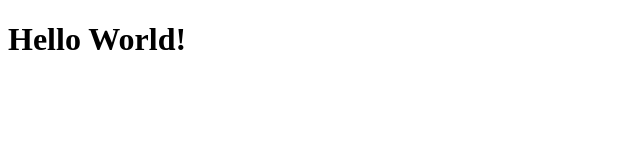
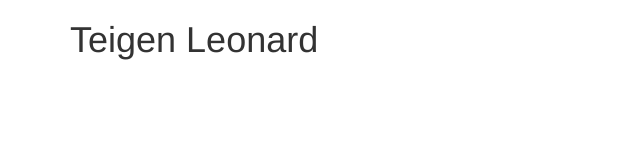
Before and after one commit to Phae-drus/teigenleonard.github.io, a plain HTML site: page Index.html in a window 1280 px wide. Shown: the whole page, without its empty margins (0-640 px from the left). Drawn offline with nearby package versions, Linux system fonts and the light colour scheme.

Commit message:
Add Bootstrap

```diff
--- a/Index.html
+++ b/Index.html
@@ -2,8 +2,28 @@
 <html>
   <head>
     <title>github resume</title>
+    <link rel="stylesheet" href="style.css">
+    <link rel="stylesheet" href="https://maxcdn.bootstrapcdn.com/bootstrap/3.3.7/css/bootstrap.min.css" integrity="sha384-BVYiiSIFeK1dGmJRAkycuHAHRg32OmUcww7on3RYdg4Va+PmSTsz/K68vbdEjh4u" crossorigin="anonymous">
   </head>
+   <header class="container">
+     <div class="row">
+      <h1 class="col-sm-7">Teigen Leonard</h1>
+      <h4 class="col-sm-3 text-center">
+       </h4>
+
+
+     </div>
+
+    </header>
+
   <body>
-    <h1>Hello World!</h1>
+
+
+
   </body>
+
+  <footer>
+
+  </footer>
+
 </html>
```
